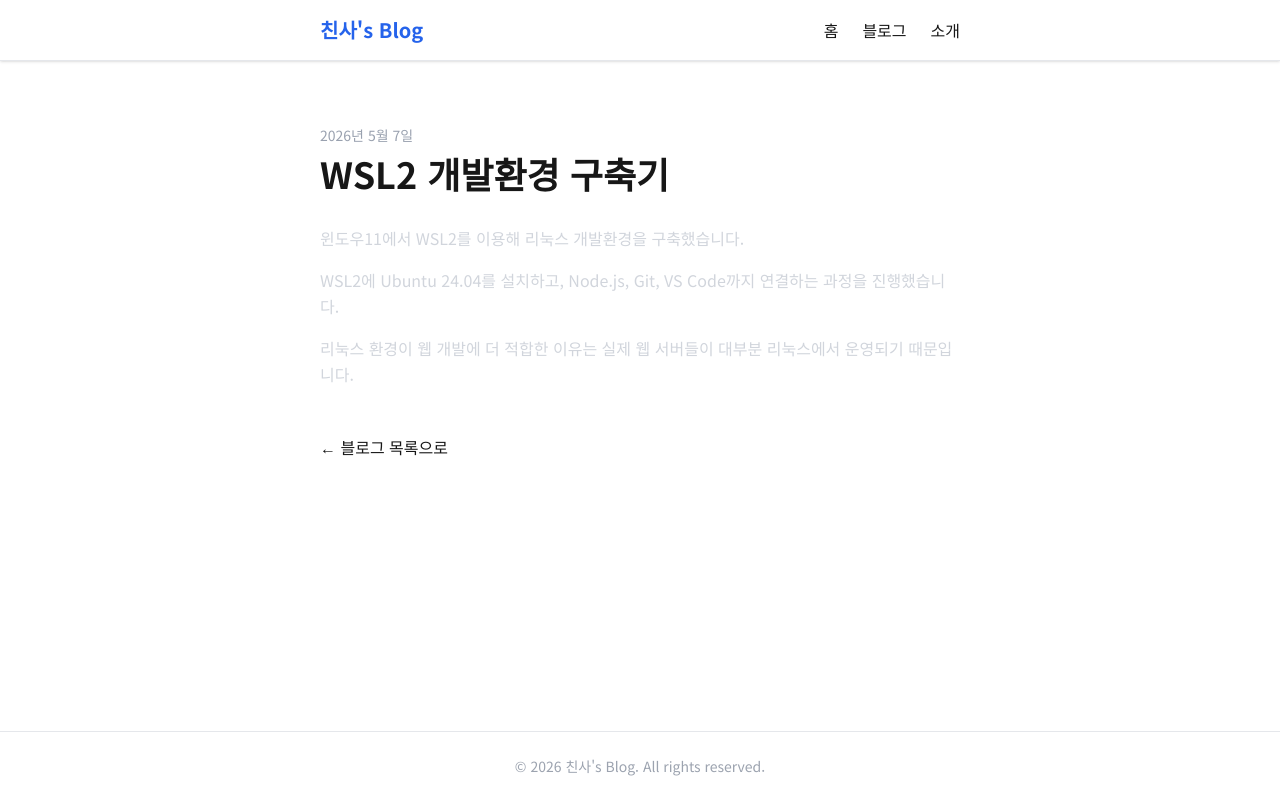
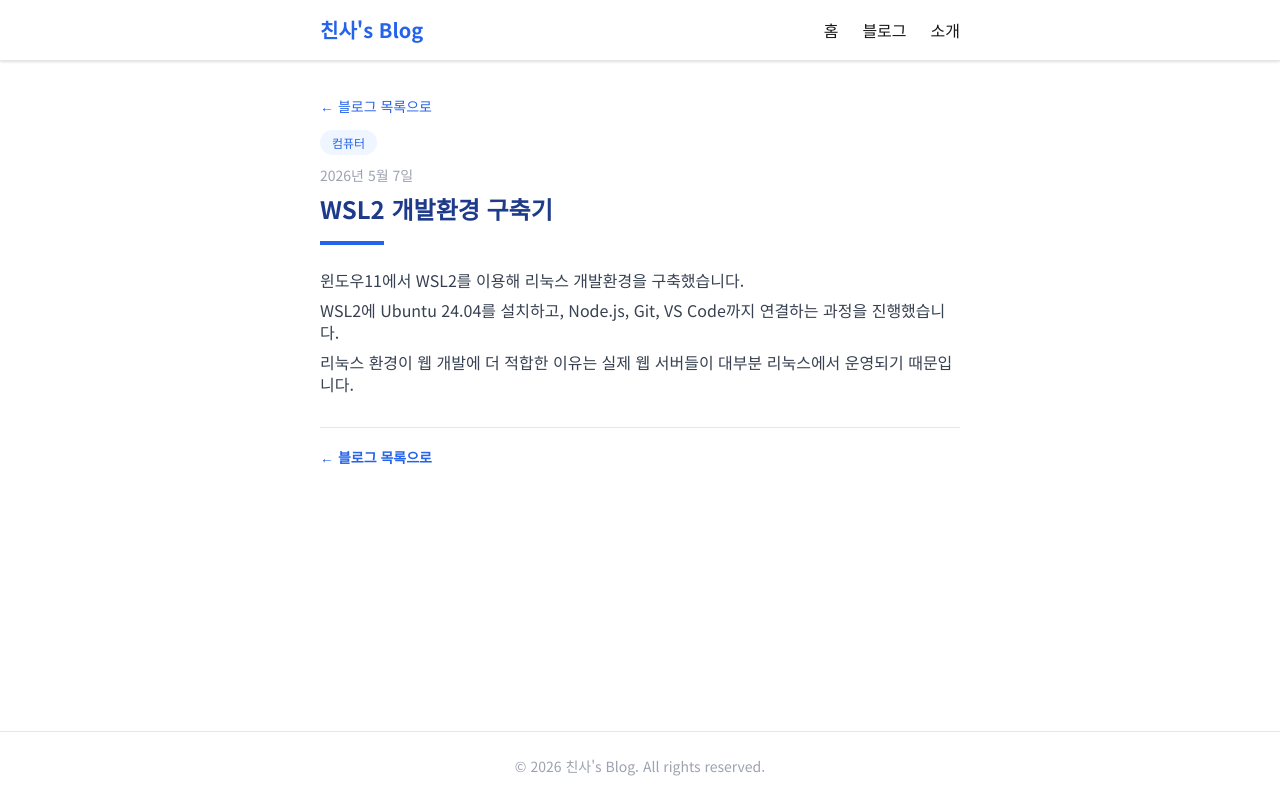
Before and after one commit to dk64839701/my-blog, a Next.js app: page /blog/wsl2-setup in a window 1280 px wide. Built offline with nearby package versions, Linux system fonts and the light colour scheme.

Commit message:
블로그 글 상세 페이지 디자인 개선

```diff
--- a/app/blog/first-post/page.tsx
+++ b/app/blog/first-post/page.tsx
@@ -1,9 +1,23 @@
 export default function FirstPost() {
   return (
-    <main className="max-w-2xl mx-auto px-4 py-16">
-      <p className="text-sm text-gray-400 mb-2">2026년 5월 8일</p>
-      <h1 className="text-4xl font-bold mb-8">첫 번째 블로그 글</h1>
-      <div className="space-y-4 text-gray-300 leading-relaxed">
+    <main className="max-w-2xl mx-auto px-4 py-8">
+
+      <div className="mb-3">
+        <a href="/blog" style={{color: '#2563eb', fontSize: '14px'}}>← 블로그 목록으로</a>
+      </div>
+
+      <div className="mb-3">
+        <span className="text-xs px-3 py-1 rounded-full" style={{backgroundColor: '#eff6ff', color: '#2563eb'}}>
+          일상
+        </span>
+      </div>
+
+      <p className="text-sm mb-2" style={{color: '#9ca3af'}}>2026년 5월 8일</p>
+      <h1 className="text-2xl font-bold mb-4" style={{color: '#1e3a8a'}}>첫 번째 블로그 글</h1>
+
+      <div className="w-16 h-1 mb-6" style={{backgroundColor: '#2563eb'}}></div>
+
+      <div className="space-y-2 leading-snug" style={{color: '#374151', fontSize: '16px'}}>
         <p>
           안녕하세요, 친사입니다. 오늘부터 블로그를 시작합니다.
         </p>
@@ -15,9 +29,11 @@ export default function FirstPost() {
           앞으로 다양한 주제로 글을 써나갈 예정입니다. 잘 부탁드립니다!
         </p>
       </div>
-      <div className="mt-12">
-        <a href="/blog" className="text-gray-400 hover:text-white">← 블로그 목록으로</a>
+
+      <div className="mt-8 pt-4" style={{borderTop: '1px solid #e5e7eb'}}>
+        <a href="/blog" style={{color: '#2563eb', fontSize: '14px', fontWeight: '600'}}>← 블로그 목록으로</a>
       </div>
+
     </main>
   );
 }
--- a/app/blog/wsl2-setup/page.tsx
+++ b/app/blog/wsl2-setup/page.tsx
@@ -1,9 +1,23 @@
 export default function Wsl2Setup() {
   return (
-    <main className="max-w-2xl mx-auto px-4 py-16">
-      <p className="text-sm text-gray-400 mb-2">2026년 5월 7일</p>
-      <h1 className="text-4xl font-bold mb-8">WSL2 개발환경 구축기</h1>
-      <div className="space-y-4 text-gray-300 leading-relaxed">
+    <main className="max-w-2xl mx-auto px-4 py-8">
+
+      <div className="mb-3">
+        <a href="/blog" style={{color: '#2563eb', fontSize: '14px'}}>← 블로그 목록으로</a>
+      </div>
+
+      <div className="mb-3">
+        <span className="text-xs px-3 py-1 rounded-full" style={{backgroundColor: '#eff6ff', color: '#2563eb'}}>
+          컴퓨터
+        </span>
+      </div>
+
+      <p className="text-sm mb-2" style={{color: '#9ca3af'}}>2026년 5월 7일</p>
+      <h1 className="text-2xl font-bold mb-4" style={{color: '#1e3a8a'}}>WSL2 개발환경 구축기</h1>
+
+      <div className="w-16 h-1 mb-6" style={{backgroundColor: '#2563eb'}}></div>
+
+      <div className="space-y-2 leading-snug" style={{color: '#374151', fontSize: '16px'}}>
         <p>
           윈도우11에서 WSL2를 이용해 리눅스 개발환경을 구축했습니다.
         </p>
@@ -16,9 +30,11 @@ export default function Wsl2Setup() {
           대부분 리눅스에서 운영되기 때문입니다.
         </p>
       </div>
-      <div className="mt-12">
-        <a href="/blog" className="text-gray-400 hover:text-white">← 블로그 목록으로</a>
+
+      <div className="mt-8 pt-4" style={{borderTop: '1px solid #e5e7eb'}}>
+        <a href="/blog" style={{color: '#2563eb', fontSize: '14px', fontWeight: '600'}}>← 블로그 목록으로</a>
       </div>
+
     </main>
   );
 }
```
